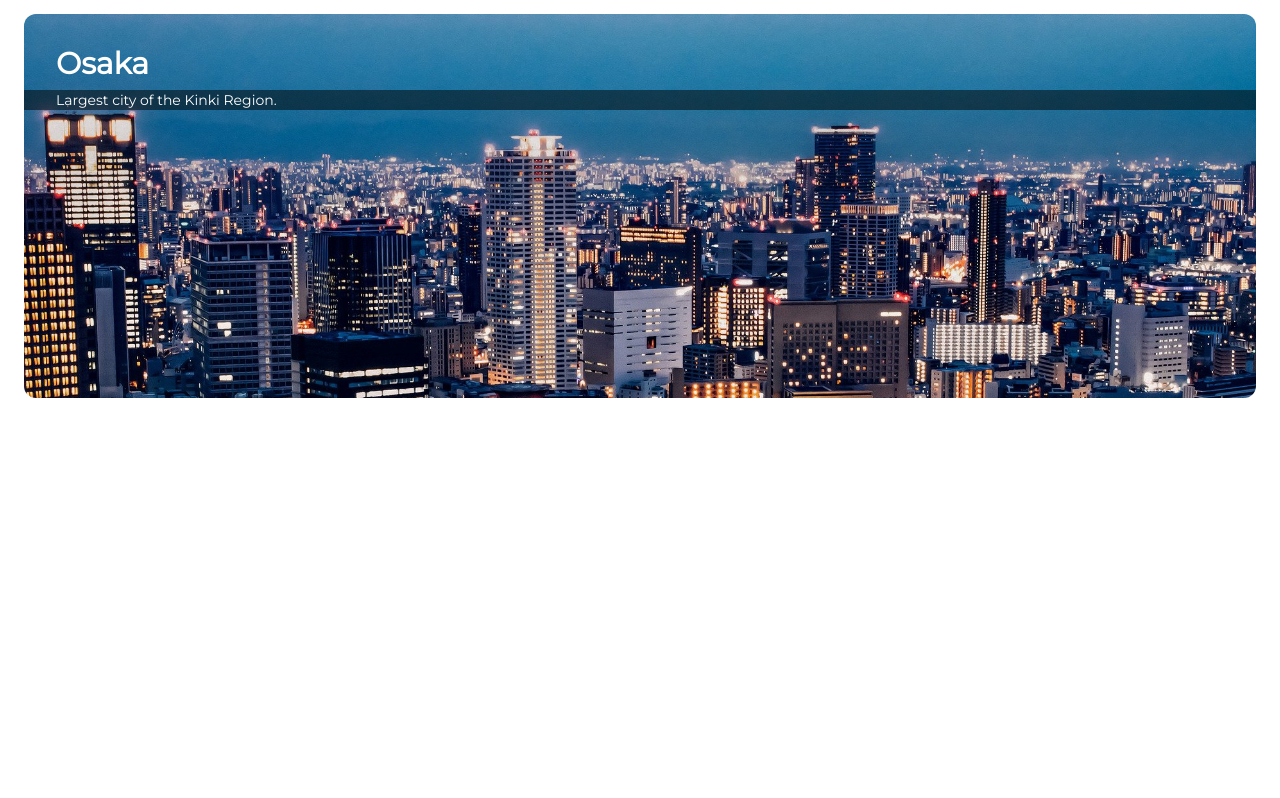
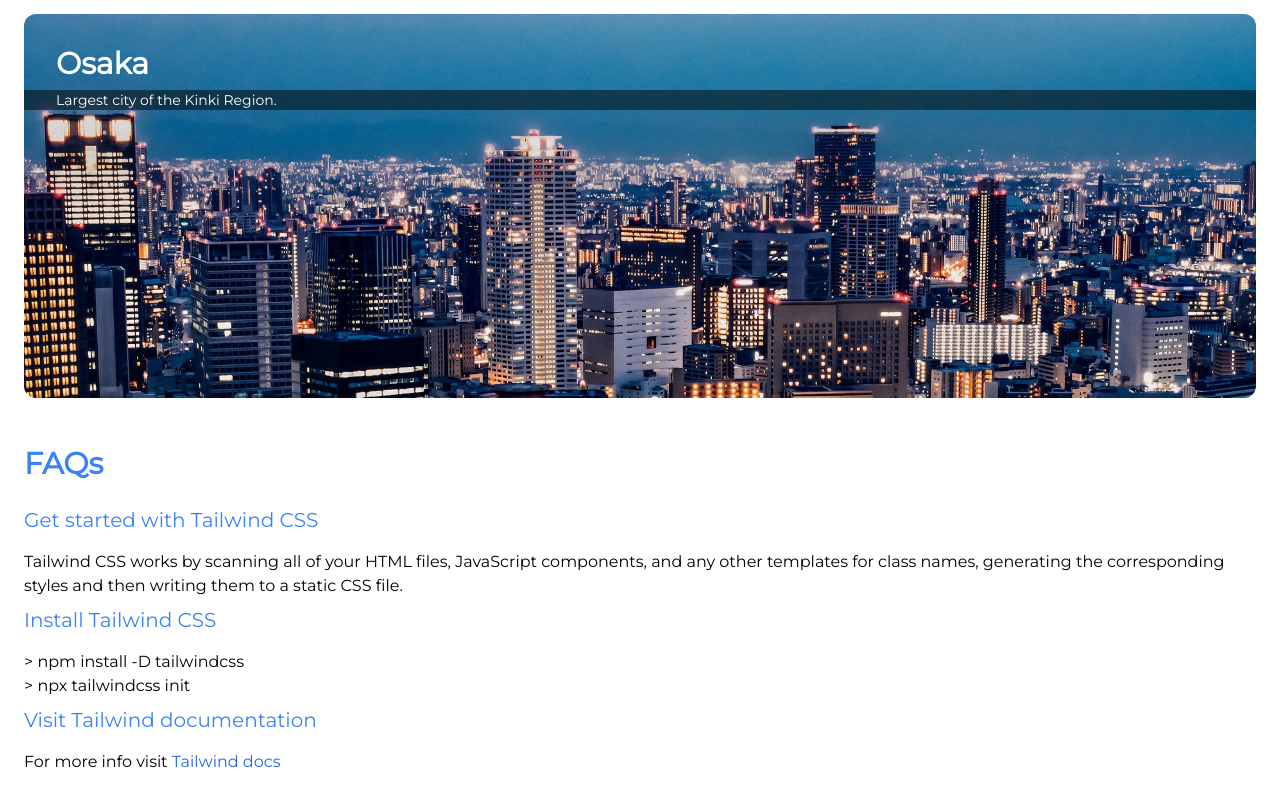
Before and after one commit to kuro-vale/japan-tailwindcss, a website: page src/index.html in a window 1280 px wide. Shown: the part 2162-2960 px from the top of the page. Before the commit the page ends 2584 px from the top, so only its background shows below. Drawn offline with Linux system fonts and the light colour scheme.

Commit message:
Create FAQs section

```diff
--- a/src/index.html
+++ b/src/index.html
@@ -110,6 +110,20 @@
             </div>
         </div>
     </div>
+    <div class="p-6" id="faqs">
+        <p class="text-3xl text-blue-500 font-semibold mb-6">FAQs</p>
+        <div class="w-full h-full flex flex-col space-y-2">
+            <p class="text-xl font-medium text-blue-500">Get started with Tailwind CSS</p>
+            <p class="pt-2">Tailwind CSS works by scanning all of your HTML files, JavaScript components, and any other
+                templates for class names, generating the corresponding styles and then writing them to a static CSS
+                file.</p>
+            <p class="text-xl font-medium text-blue-500">Install Tailwind CSS</p>
+            <p class="pt-2">> npm install -D tailwindcss<br>> npx tailwindcss init</p>
+            <p class="text-xl font-medium text-blue-500">Visit Tailwind documentation</p>
+            <p class="pt-2">For more info visit <a class="text-blue-600"
+                    href="https://tailwindcss.com/docs/installation">Tailwind docs</a></p>
+        </div>
+    </div>
     <footer></footer>
 
 </body>
```
Also changed, not shown: dist/output.css.
